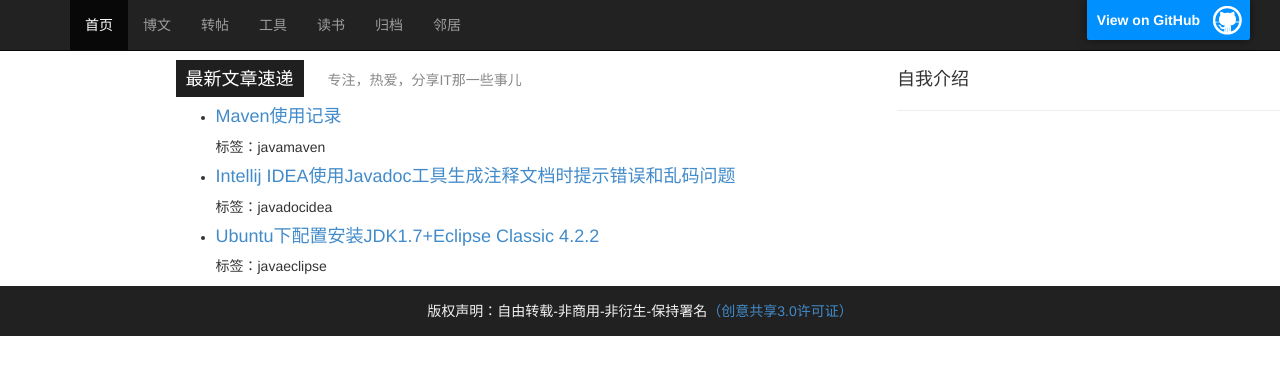
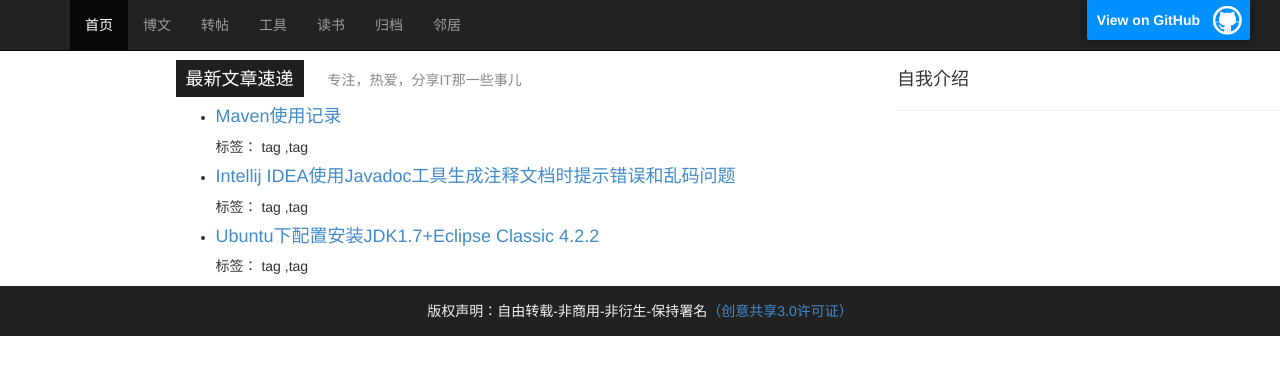
Before and after one commit to sheleng/sheleng.github.io, a Jekyll site: the page built from index.html, in a window 1280 px wide. Shown: the top 375 px of the page. Built offline with Jekyll 4.4.1, drawn with Linux system fonts in a browser that asks for light colours.

Commit message:
修改首页布局

```diff
--- a/index.html
+++ b/index.html
@@ -18,7 +18,15 @@
 				  {% if post.category != 'books' %}
       			    <li>
       	  		  	  <h4><a href="{{ post.url }}">{{ post.title }}</a></h4>
-      	  		  	  <p>标签：{{post.tags}}</p>
+      	  		  	  <div>
+      	  		  	  	标签：
+      	  		  	    {% for tag in post.tags %}
+      	  		  	    	{% if forloop.first %}
+      	  		  	    	  tag
+      	  		  	    	{% else %}
+							  ,tag
+							{% endif %}
+						{% endfor %}
       			    </li>
     			  {% endif %}
   			    {% endfor %}
```
